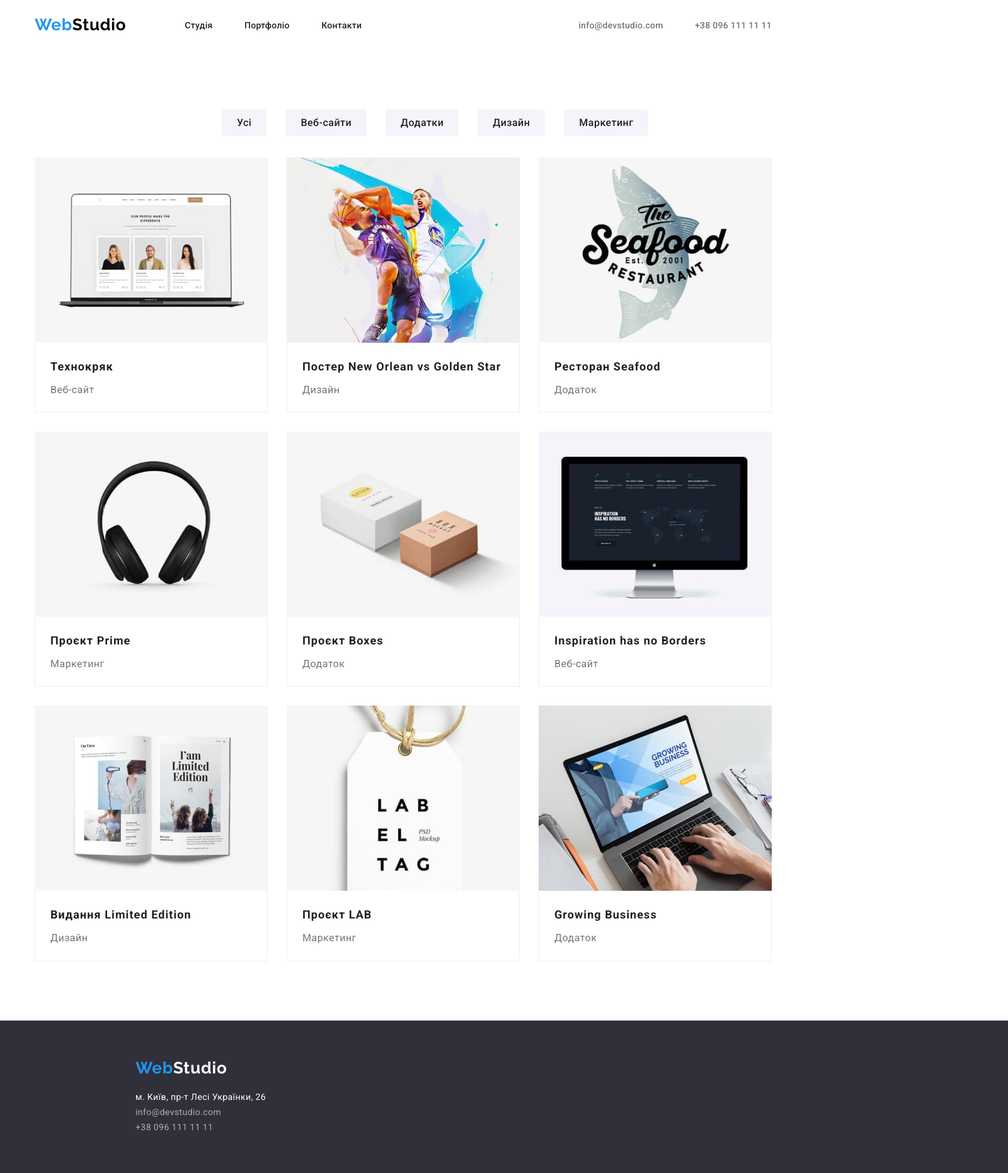
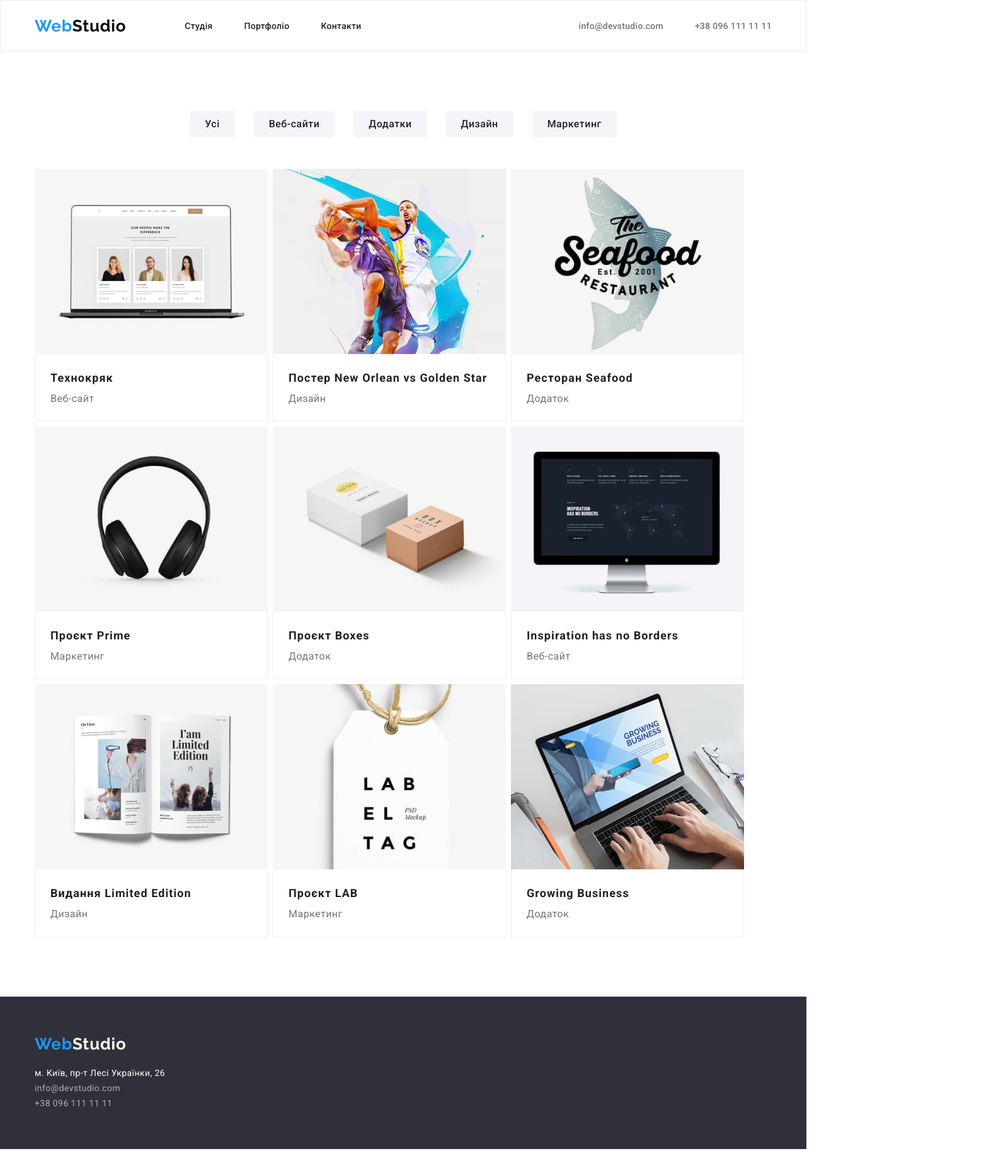
Before and after one commit to IgorZaytsev1978/goit-markup-hw-03, a plain HTML site: page portfolio.html in a window 1280 px wide. Shown: the whole page at 63% size, 1600 px wide, since content can reach past the window. After the commit the page ends 1824 px from the top, so only its background shows below. Drawn offline with nearby package versions, Linux system fonts and the light colour scheme.

Commit message:
ДЗ №3 исправленная 19.09.2022

```diff
--- a/css/styles.css
+++ b/css/styles.css
@@ -10,6 +10,7 @@
   --footer-button-backgroung-color: #f5f4fa;
   --border-project: #eeeeee;
 }
+
 ul {
   list-style: none;
   padding: 0;
@@ -19,8 +20,8 @@ img {
   display: block;
   max-width: 100%;
 }
-.nav-link:hover,
-.nav-link:focus,
+.site-nav .nav-link:hover,
+.site-nav .nav-link:focus,
 .contact-header:hover,
 .contact-header:focus,
 .contact-footer-adress:hover,
@@ -40,6 +41,9 @@ body {
   color: var(--basic-dark-color);
   background-color: var(--white-color);
 }
+header {
+  border: 1px solid #ececec;
+}
 header .container {
   display: flex;
 }
@@ -48,15 +52,22 @@ header .container {
   margin: auto;
   padding: 0 15px;
 }
+
+section .b {
+  padding-bottom: 0;
+}
 section {
   padding-bottom: 94px;
+  background-color: var(--white-color);
 }
+
 .navigation {
   display: flex;
+  align-items: center;
 }
 .logo-up {
   font-family: "Raleway";
-  padding-top: 24px;
+
   margin-right: 93px;
   font-size: 26px;
   line-height: 1.19;
@@ -64,6 +75,7 @@ section {
   letter-spacing: 0.03em;
   color: var(--black-color);
   text-decoration: none;
+  display: block;
 }
 .blue-web {
   font-family: "Raleway";
@@ -74,10 +86,6 @@ section {
   color: var(--blue-color);
 }
 .site-nav {
-  width: 281px;
-  padding-left: 0px;
-  justify-content: space-between;
-  margin-right: 344px;
   display: flex;
   text-decoration: none;
 }
@@ -92,12 +100,15 @@ section {
   padding-top: 32px;
   padding-bottom: 32px;
 }
+.site-nav .item {
+  margin-right: 50px;
+}
+.site-nav .item:last-child {
+  margin-right: 0;
+}
 .contact {
   display: flex;
-  justify-content: space-between;
-  width: 307px;
-
-  padding-left: 0px;
+  margin-left: auto;
 }
 .contact-header {
   font-size: 14px;
@@ -110,14 +121,20 @@ section {
   padding-top: 32px;
   padding-bottom: 32px;
 }
+.contact .item {
+  margin-left: 50px;
+}
+.contact .item:first-child {
+  margin-right: 0px;
+}
 .first-section {
-  width: 1600px;
   background-color: var(--background-title-footer);
   margin: 0 auto;
   padding: 200px 0;
   text-align: center;
 }
 .business-solutions {
+  max-width: ;
   width: 696px;
   margin: 0 auto;
 
@@ -142,7 +159,7 @@ section {
   cursor: pointer;
   border-color: transparent;
   border-radius: 4px;
-  padding: 10px 32px;;
+  padding: 10px 32px;
 }
 
 .visually-hidden {
@@ -182,6 +199,9 @@ section {
   color: var(--header-contact-color);
   margin: 0px;
 }
+.section-two {
+  padding-top: 94px;
+}
 .our-buisness {
   font-size: 36px;
   line-height: 1.17;
@@ -202,12 +222,10 @@ section {
 }
 
 .section-our-command {
-  width: 1600px;
   background-color: var(--footer-button-backgroung-color);
   margin: 0 auto;
-  padding: 94px;
+  padding: 94px 0;
   text-align: center;
-
 }
 .our-command {
   font-size: 36px;
@@ -217,19 +235,19 @@ section {
   color: var(--basic-dark-color);
   text-align: center;
   margin-bottom: 50px;
+  margin-top: 0;
 }
 .team-members-ul {
   display: flex;
-flex-wrap: wrap;
-gap: 30px;
-  align-items: center;
+  flex-wrap: wrap;
+  gap: 30px;
 }
 .team-members {
-  width: 270px;
   background-color: var(--white-color);
 }
 .team-members-text {
-  margin: 30px 0;
+  padding-bottom: 30px;
+  padding-top: 30px;
 }
 .name-command {
   font-size: 16px;
@@ -237,9 +255,9 @@ gap: 30px;
   font-weight: 500;
   letter-spacing: 0.03em;
   color: var(--basic-dark-color);
-
   margin-bottom: 10px;
   text-align: center;
+  margin-top: 0;
 }
 .profession-command {
   font-size: 16px;
@@ -252,28 +270,33 @@ gap: 30px;
 }
 .footer {
   background-color: var(--background-title-footer);
-  width: 1600px;
+
   padding: 60px 0;
 }
 .logo-down {
-  display: block;
+  display: inline-block;
+  padding-bottom: 20px;
   font-family: "Raleway";
   font-size: 26px;
   line-height: 1.19;
   letter-spacing: 0.03em;
   text-decoration: none;
   color: var(--white-color);
-  padding-left: 215px;
-  padding-bottom: 20px;
 }
-
+.contact-footer {
+  font-style: normal;
+  padding: 0px;
+  margin-top: 0px;
+  margin-bottom: 0px;
+  margin-left: 0;
+}
 .contact-footer-adress {
   font-size: 14px;
   line-height: 1.71;
   letter-spacing: 0.03em;
   text-decoration: none;
   color: var(--white-color);
-  padding-bottom: 9px;
+  margin-bottom: 9px;
 }
 
 .contact-footer-mail {
@@ -282,7 +305,7 @@ gap: 30px;
   letter-spacing: 0.03em;
   text-decoration: none;
   color: var(--footer-adress-color);
-  padding-bottom: 9px;
+  margin-bottom: 9px;
 }
 .contact-footer-tel {
   font-size: 14px;
@@ -297,10 +320,10 @@ gap: 30px;
 
 .filter {
   display: flex;
+  justify-content: center;
   flex-wrap: wrap;
   gap: 30px;
-  margin-left: 297px;
-  padding-bottom: 34px;
+  padding-bottom: 50px;
 }
 .filter-button:hover,
 .filter-button:focus {
@@ -323,13 +346,13 @@ gap: 30px;
 .portfolio-projects {
   display: flex;
   flex-wrap: wrap;
-  gap: 30px;
-}
-.block-project {
-  width: 370px;
+  gap: 8px;
 }
 .project-text {
-  padding: 20px 24px;
+  padding-top: 20px;
+  padding-bottom: 20px;
+  padding-left: 24px;
+  padding-right: 24px;
   border-left: 1px solid var(--border-project);
   border-right: 1px solid var(--border-project);
   border-bottom: 1px solid var(--border-project);
@@ -340,7 +363,7 @@ gap: 30px;
   font-weight: 700;
   letter-spacing: 0.06em;
   color: var(--basic-dark-color);
-  padding-bottom: 4px;
+  margin-bottom: 4px;
   margin: 0px;
 }
 .type-project {
@@ -350,10 +373,3 @@ gap: 30px;
   margin: 0px;
   color: var(--header-contact-color);
 }
-.contact-footer {
-  font-style: normal;
-  margin-left: 215px;
-  padding: 0px;
-  margin-top: 0;
-  margin-bottom: 0px;
-}
--- a/portfolio.html
+++ b/portfolio.html
@@ -24,18 +24,22 @@
             ><span class="blue-web">Web</span>Studio</a
           >
           <ul class="site-nav">
-            <li><a href="./index.html" class="nav-link">Студія</a></li>
-            <li><a href="./portfolio.html" class="nav-link">Портфоліо</a></li>
-            <li><a href="" class="nav-link">Контакти</a></li>
+            <li class="item">
+              <a href="./index.html" class="nav-link">Студія</a>
+            </li>
+            <li class="item">
+              <a href="./portfolio.html" class="nav-link">Портфоліо</a>
+            </li>
+            <li class="item"><a href="" class="nav-link">Контакти</a></li>
           </ul>
         </nav>
         <ul class="contact">
-          <li>
+          <li class="item">
             <a href="mailto:info@devstudio.com" class="contact-header"
               >info@devstudio.com</a
             >
           </li>
-          <li>
+          <li class="item">
             <a href="tel:+380961111111" class="contact-header"
               >+38 096 111 11 11</a
             >
@@ -44,8 +48,8 @@
       </div>
     </header>
     <main>
-      <section>
-        <div class="container portfolio">
+      <section class="portfolio">
+        <div class="container">
           <h2 class="visually-hidden">реалізовані проекти</h2>
           <ul class="filter">
             <li><button type="button" class="filter-button">Усі</button></li>
@@ -173,9 +177,11 @@
         </div>
       </section>
     </main>
-    <footer>
-      <div class="container footer">
-        <a href="" class="logo-down"><span class="blue-web">Web</span>Studio</a>
+    <footer class="footer">
+      <div class="container">
+        <a href="./index.html" class="logo-down"
+          ><span class="blue-web">Web</span>Studio</a
+        >
         <address>
           <ul class="contact-footer">
             <li>
```
Also changed, not shown: index.html (+19 -13 lines).
